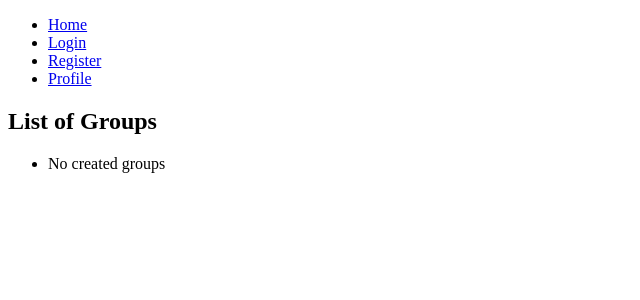
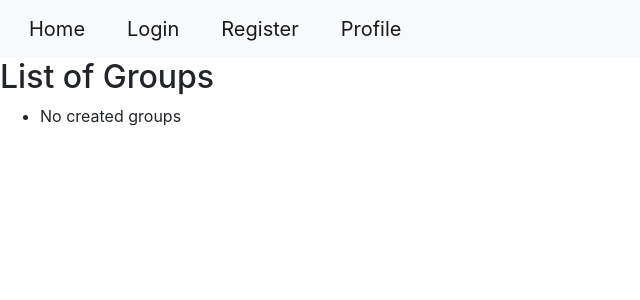
Before and after one commit to YmnenkauaPy/group_portal, a Django app: page / in a window 1280 px wide. Shown: the top 300 px of the page, without its empty margins (0-640 px from the left). Run offline with Django 5.2, Linux system fonts and the light colour scheme; data that the repository does not hold is empty; some libraries are stand-ins or nearby versions.

Commit message:
changed front end

```diff
--- a/group/views.py
+++ b/group/views.py
@@ -40,7 +40,7 @@ def profile_view(request):
     user = request.user
     custom_user = models.CustomUser.objects.get(user=user)
 
-    time_joined = user.date_joined #UTC
+    time_joined = user.date_joined
 
     return render(request, 'group/profile_view.html', {'custom_user': custom_user, 'time':time_joined})
 
--- a/templates/base.html
+++ b/templates/base.html
@@ -3,25 +3,21 @@
 <head>
     <meta charset="UTF-8">
     <title>Portal_group</title>
+    <link rel="stylesheet" href="https://stackpath.bootstrapcdn.com/bootstrap/4.5.2/css/bootstrap.min.css">
 </head>
 <body>
     <header>
-        <nav>
-            <ul>
-                <li><a href="{% url 'group_list' %}">Home</a></li>
-                {% if not user.is_authenticated %}<li><a href="{% url 'login' %}">Login</a></li>
-                <li><a href="{% url 'register' %}">Register</a></li>
+        <nav class="navbar navbar-expand-lg navbar-light bg-light">
+                <a class="btn btn-link navbar-brand" style="padding: 1;" href="{% url 'group_list' %}">Home</a>
+                {% if not user.is_authenticated %}<a class="btn btn-link navbar-brand" style="padding: 1;" href="{% url 'login' %}">Login</a>
+                <a class="btn btn-link navbar-brand" style="padding: 1;" href="{% url 'register' %}">Register</a>
                 {% else %}
-                <li>
                     <form action="{% url 'logout' %}" method="POST">
                         {% csrf_token %}
-                        <button>Logout</button>
+                        <button class="btn btn-link navbar-brand" style="padding: 1;">Logout</button>
                     </form>
-                </li>
                 {% endif %}
-                <li><a href="{% url 'profile_view' %}">Profile</a></li>
-            </ul>
-
+                <a class="btn btn-link navbar-brand" style="padding: 1;" href="{% url 'profile_view' %}">Profile</a>
         </nav>
     </header>
 
--- a/templates/group/group_detail.html
+++ b/templates/group/group_detail.html
@@ -4,14 +4,15 @@
 <h1>{{ group.title }}</h1>
 <p>{{ group.description }}</p>
 <p>{{ group.created_at }}</p>
-<p>Admin: {{ group.admin.username }}</p>
+<p>Admin: {{ group.admin.user.username }}</p>
 <h2>Members:</h2>
 <ul>
     {% for member in group.members.all %}
-        <li>{{ member.username }}</li>
+        <li>{{ member.user.username }}</li>
     {% empty %}
         <li>No members in this group</li>
     {% endfor %}
 </ul>
+
 <a href="{% url 'group_list' %}">Back to group list</a>
 {% endblock %}
```
Also changed, not shown: group/migrations/0002_alter_customuser_profile_picture.py (added), media/profile_media/Снимок_экрана_2024-09-20_101757.png (added), media/profile_media/Снимок_экрана_2024-09-20_101757_74jPXr4.png (added).
